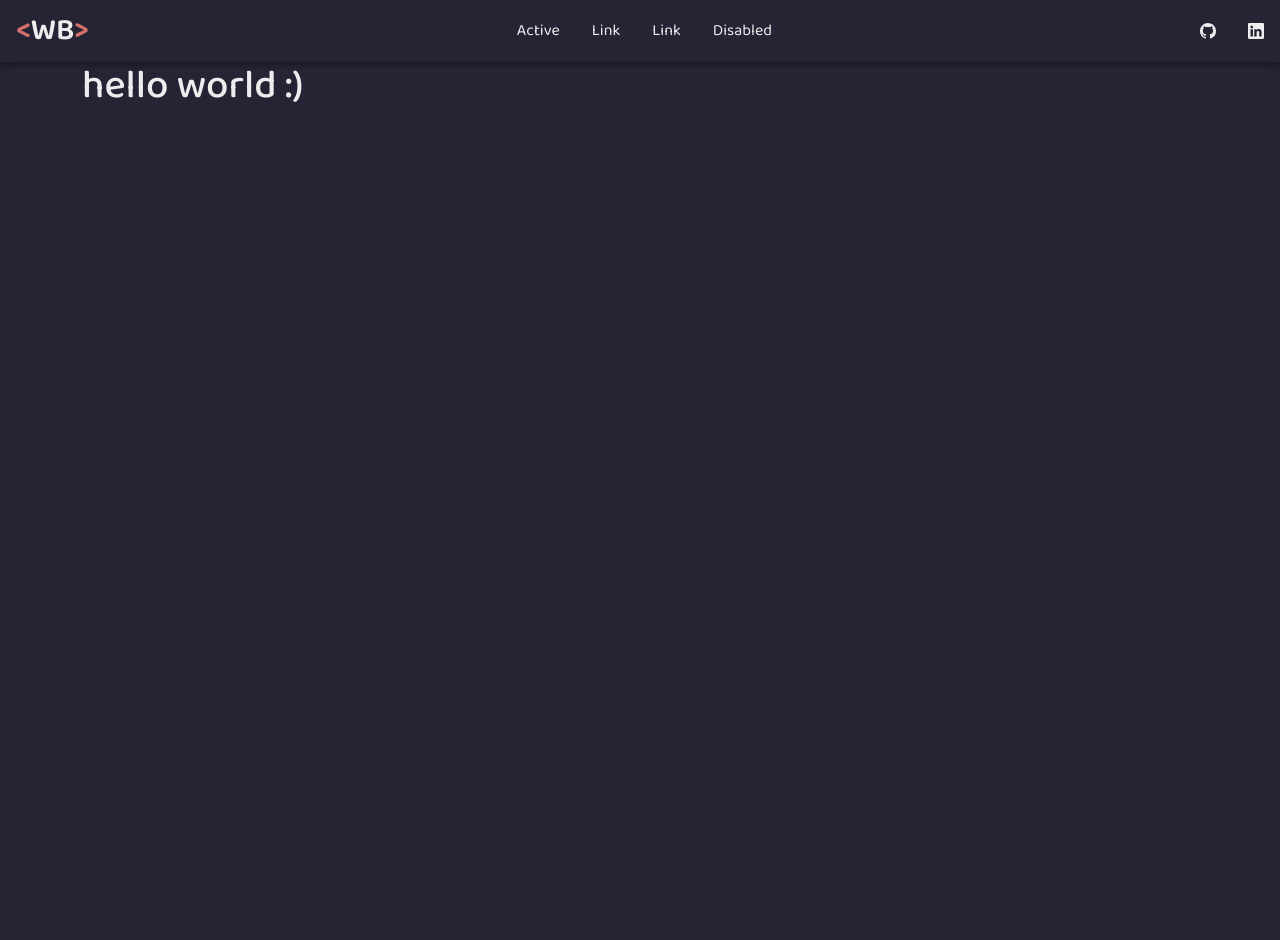
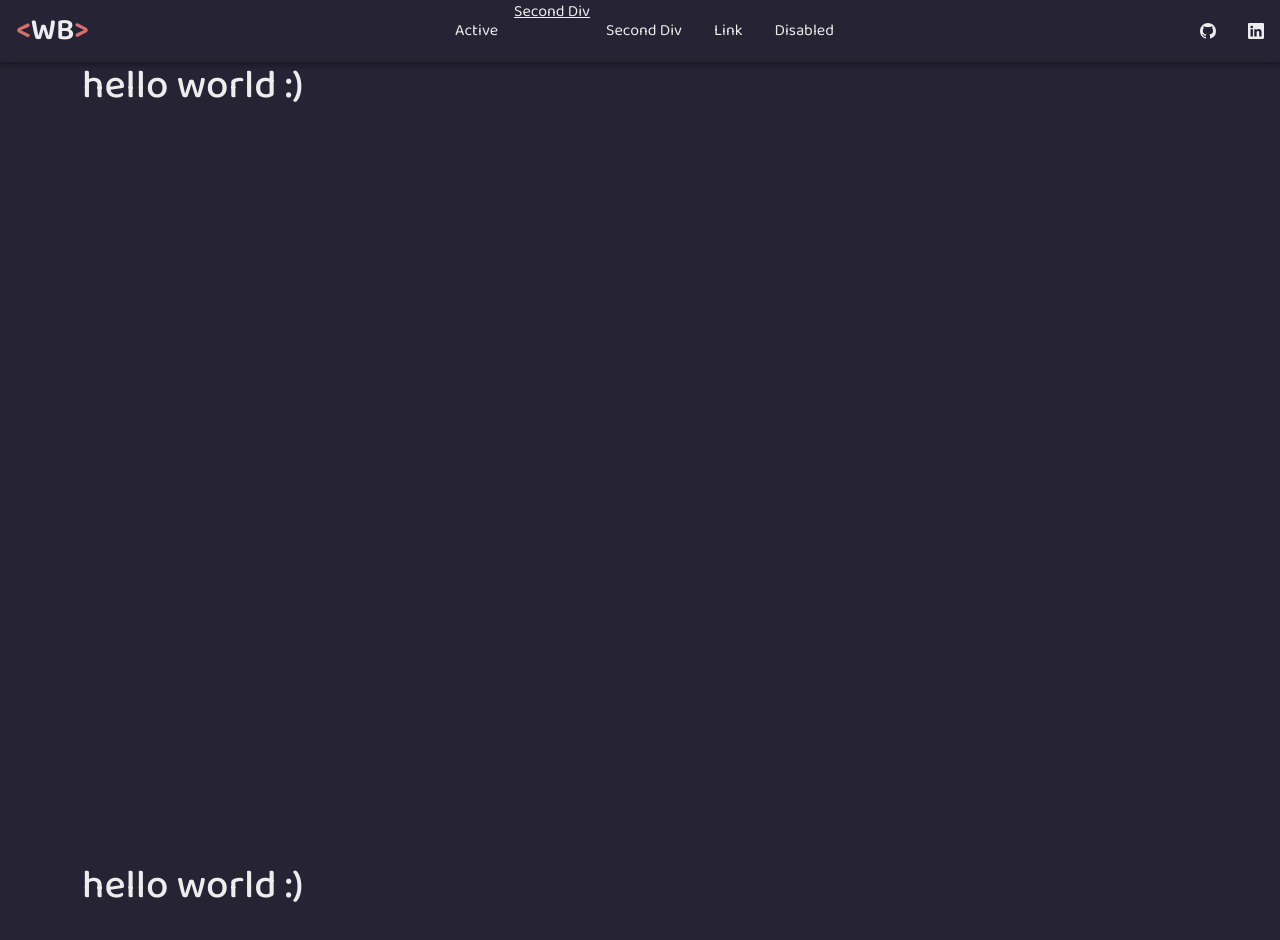
Before and after one commit to itrytocodethings/portfoliov1, a React (Vite) app: page / in a window 1280 px wide. Shown: the top 940 px of the page. Before the commit the page ends 800 px from the top, so only its background shows below. Built offline with nearby package versions, Linux system fonts and the light colour scheme.

Commit message:
added react-router-hash-link

```diff
--- a/package.json
+++ b/package.json
@@ -14,7 +14,8 @@
     "react": "^18.0.0",
     "react-dom": "^18.0.0",
     "react-icons": "^4.3.1",
-    "react-router-dom": "^6.3.0"
+    "react-router-dom": "^6.3.0",
+    "react-router-hash-link": "^2.4.3"
   },
   "devDependencies": {
     "@types/react": "^18.0.0",
--- a/src/assets/css/index.css
+++ b/src/assets/css/index.css
@@ -76,3 +76,8 @@ div.toggle-link button {
   font-size: 1em !important;
   color: var(--primary-color);
 }
+
+/* portfolio */
+.container.portfolio {
+  height: 100vh;
+}
--- a/src/js/Components/Navbar.jsx
+++ b/src/js/Components/Navbar.jsx
@@ -6,6 +6,7 @@ import { VscGithubInverted } from "react-icons/vsc";
 import {BsLinkedin} from "react-icons/bs"
 import { FaBars } from "react-icons/fa";
 import {AiOutlineCloseCircle} from "react-icons/ai";
+import { HashLink } from "react-router-hash-link";
 export const Navbar = () => {
   const [navOpen, setNavOpen] = useState(false);
   return (
@@ -27,8 +28,9 @@ export const Navbar = () => {
           <a class="nav-link active" aria-current="page" href="#">
             Active
           </a>
+          <HashLink to="#two">Second Div</HashLink>
           <a class="nav-link" href="#">
-            Link
+            Second Div
           </a>
           <a class="nav-link" href="#">
             Link
--- a/src/js/Pages/Portfolio.jsx
+++ b/src/js/Pages/Portfolio.jsx
@@ -5,7 +5,8 @@ const Portfolio = () => {
   return (
     <>
     <Navbar />
-    <div className="container"><h1>hello world :)</h1></div>
+    <div id="one" className="container portfolio"><h1>hello world :)</h1></div>
+    <div id="two" className="container portfolio"><h1>hello world :)</h1></div>
     </>
   );
 }
```
Also changed, not shown: 1 other file (tests, documents, lock files or other folders).
